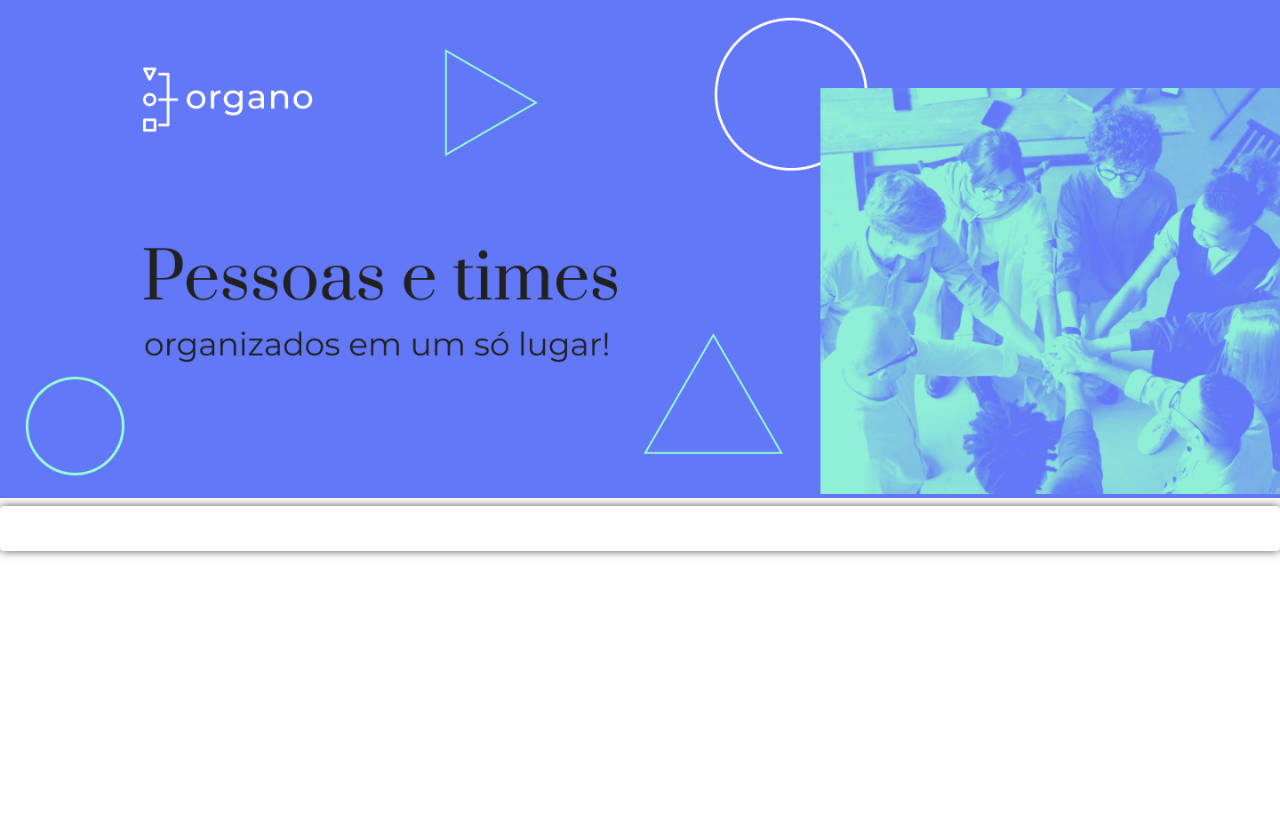
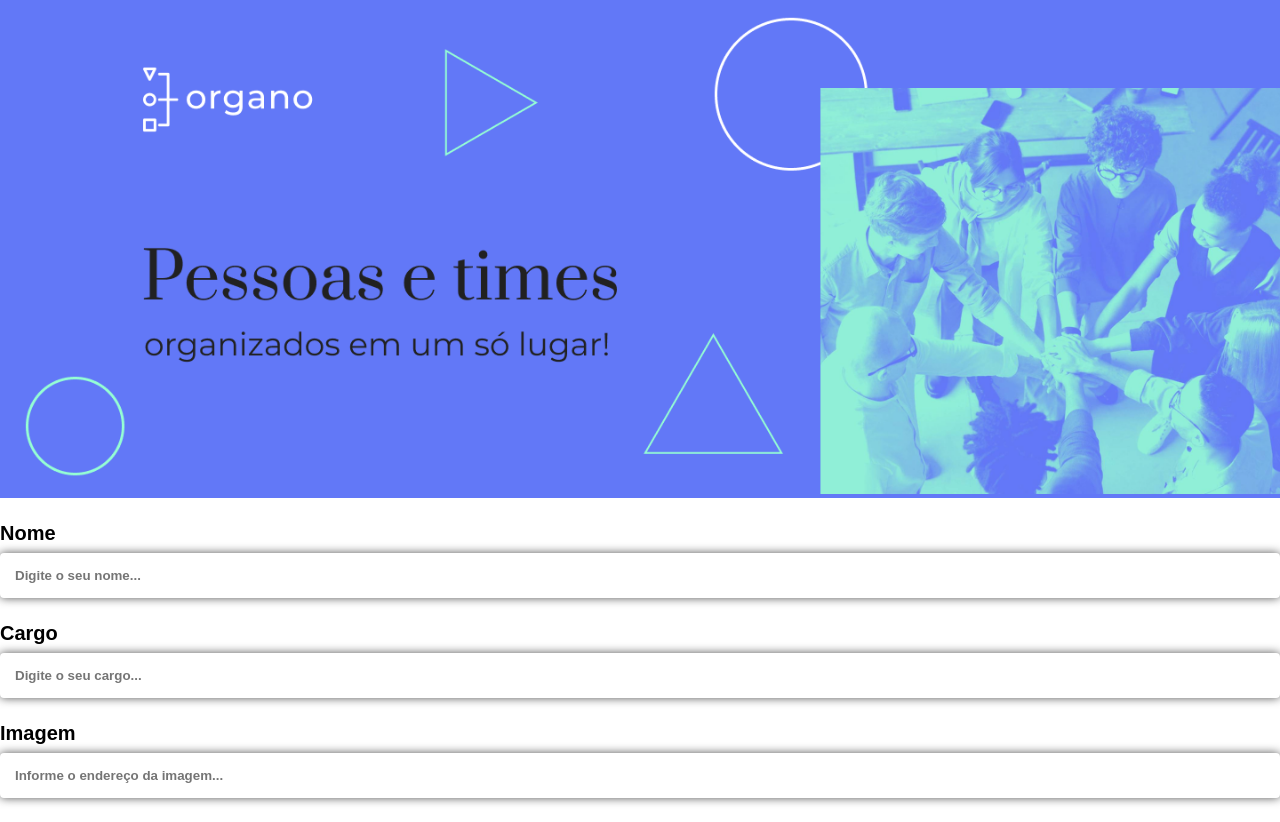
Before and after one commit to ThomazHilario/React-One, a JavaScript app in the folder organo/: page / in a window 1280 px wide. Before the commit the page ends 800 px from the top, so only its background shows below. Built offline with nearby package versions, Linux system fonts and the light colour scheme; the HTML template or start-up script is replaced by a standard one.

Commit message:
Renderizando componentes dinâmicos

```diff
--- a/organo/src/App.js
+++ b/organo/src/App.js
@@ -5,7 +5,9 @@ function App() {
   return (
     <div className="App">
       <Banner/>
-      <InputForm/>
+      <InputForm nameLabel={'Nome'} textPlaceholder={'Digite o seu nome...'}/>
+      <InputForm nameLabel={'Cargo'} textPlaceholder={'Digite o seu cargo...'}/>
+      <InputForm nameLabel={'Imagem'} textPlaceholder={'Informe o endereço da imagem...'}/>
     </div>
   );
 }
--- a/organo/src/components/InputForm/inputForm.css
+++ b/organo/src/components/InputForm/inputForm.css
@@ -3,6 +3,7 @@
     flex-direction: column;
     gap: 8px;
     font-family: Arial, Helvetica, sans-serif;
+    margin: 24px 0px;
 }
 
 /* label */
```
